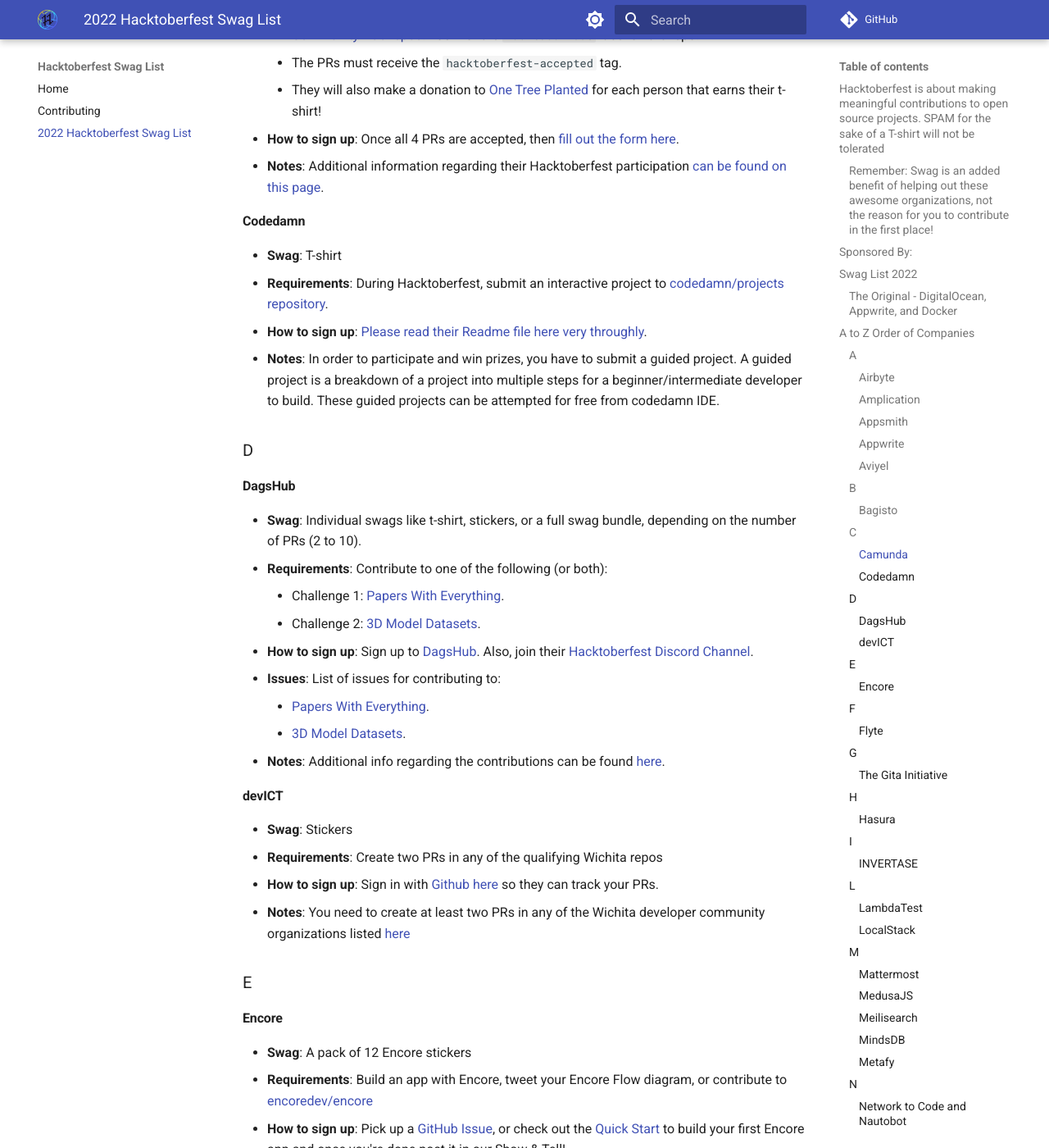
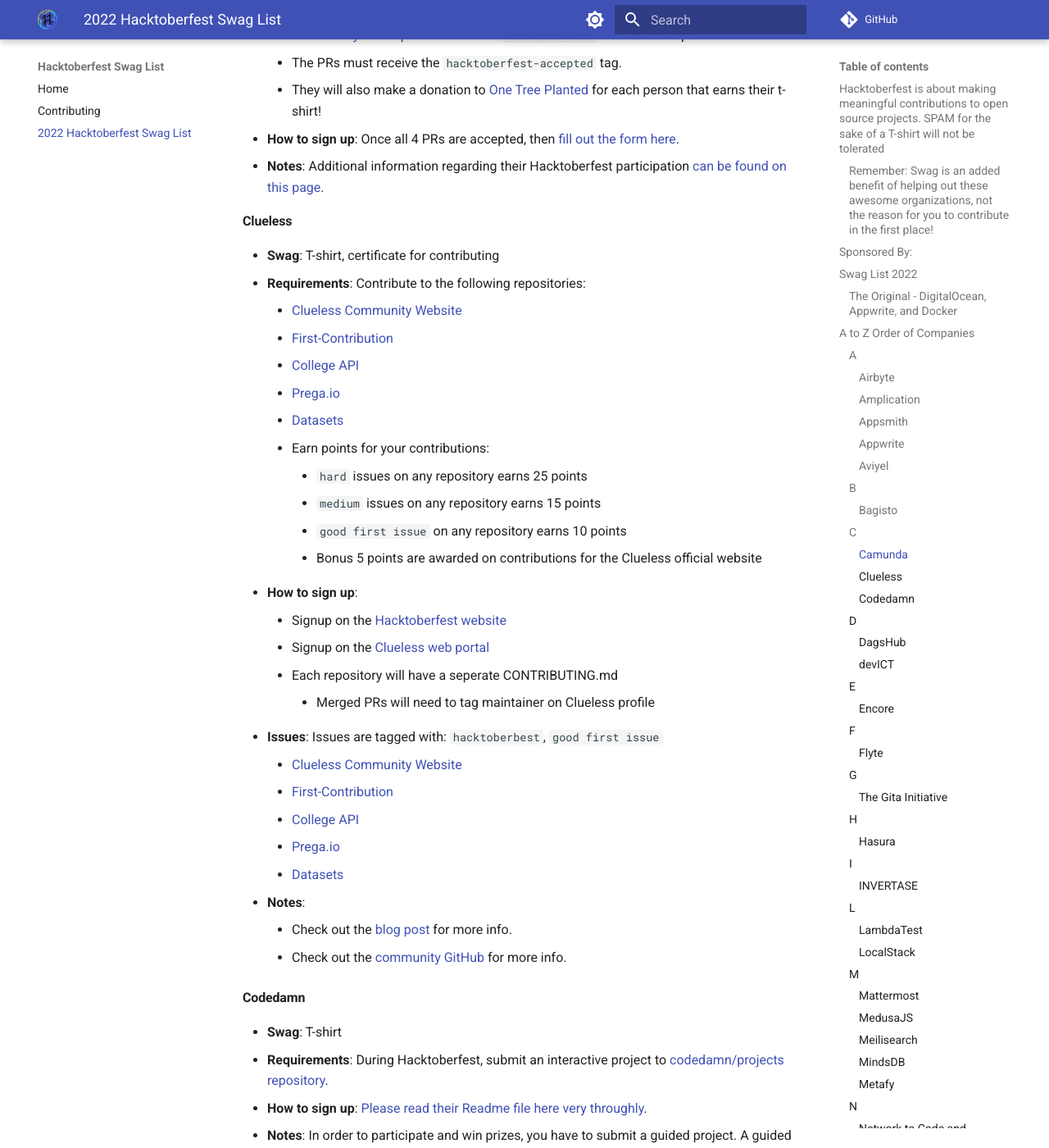
Before and after one commit to crweiner/hacktoberfest-swag-list, an MkDocs documentation site: the page built from docs/list.md, in a window 1280 px wide and 1400 px high, scrolled down 4516 px. Shown: the whole window at 82% size. Built offline with MkDocs 1.6.1 and Material for MkDocs 9.7.7, drawn with Linux system fonts in a browser that asks for light colours; comment, search, counter and statistics services are not loaded.

Commit message:
feat: add Clueless to Hacktoberfest swag listing

```diff
--- a/docs/list.md
+++ b/docs/list.md
@@ -133,6 +133,36 @@
     - They will also make a donation to [One Tree Planted](https://onetreeplanted.org/){:target="\_blank"} for each person that earns their t-shirt!
 - **How to sign up**: Once all 4 PRs are accepted, then [fill out the form here](https://camunda.com/hacktoberfest2022/){:target="\_blank"}.
 - **Notes**: Additional information regarding their Hacktoberfest participation [can be found on this page](https://camunda.com/hacktoberfest2022/){:target="\_blank"}.
+
+#### **Clueless**
+
+- **Swag**: T-shirt, certificate for contributing
+- **Requirements**: Contribute to the following repositories:
+    - [Clueless Community Website](https://github.com/Clueless-Community/clueless-official-website){:target="_blank"}
+    - [First-Contribution](https://github.com/Clueless-Community/first-contribution){:target="_blank"}
+    - [College API](https://github.com/Clueless-Community/collegeAPI){:target="_blank"}
+    - [Prega.io](https://github.com/Clueless-Community/Prega){:target="_blank"}
+    - [Datasets](https://github.com/Clueless-Community/Datasets){:target="_blank"}
+    - Earn points for your contributions:
+        - `hard` issues on any repository earns 25 points
+        - `medium` issues on any repository earns 15 points
+        - `good first issue` on any repository earns 10 points
+        - Bonus 5 points are awarded on contributions for the Clueless official website
+
+- **How to sign up**:
+    - Signup on the [Hacktoberfest website](https://hacktoberfest.com/){:target="_blank"}
+    - Signup on the [Clueless web portal](clueless.tech){:target="_blank"}
+    - Each repository will have a seperate CONTRIBUTING.md
+        - Merged PRs will need to tag maintainer on Clueless profile
+- **Issues**: Issues are tagged with: `hacktoberbest`, `good first issue`
+    - [Clueless Community Website](https://github.com/Clueless-Community/clueless-official-website/issues){:target="_blank"}
+    - [First-Contribution](https://github.com/Clueless-Community/first-contribution/issues){:target="_blank"}
+    - [College API](https://github.com/Clueless-Community/collegeAPI/issues){:target="_blank"}
+    - [Prega.io](https://github.com/Clueless-Community/Prega/issues){:target="_blank"}
+    - [Datasets](https://github.com/Clueless-Community/Datasets/issues){:target="_blank"}
+- **Notes**:
+    - Check out the [blog post](https://www.clueless.tech/hacktoberfest#){:target="_blank"} for more info.
+    - Check out the [community GitHub](https://github.com/Clueless-Community){:target="_blank"} for more info.
 
 #### **Codedamn**
 
```
